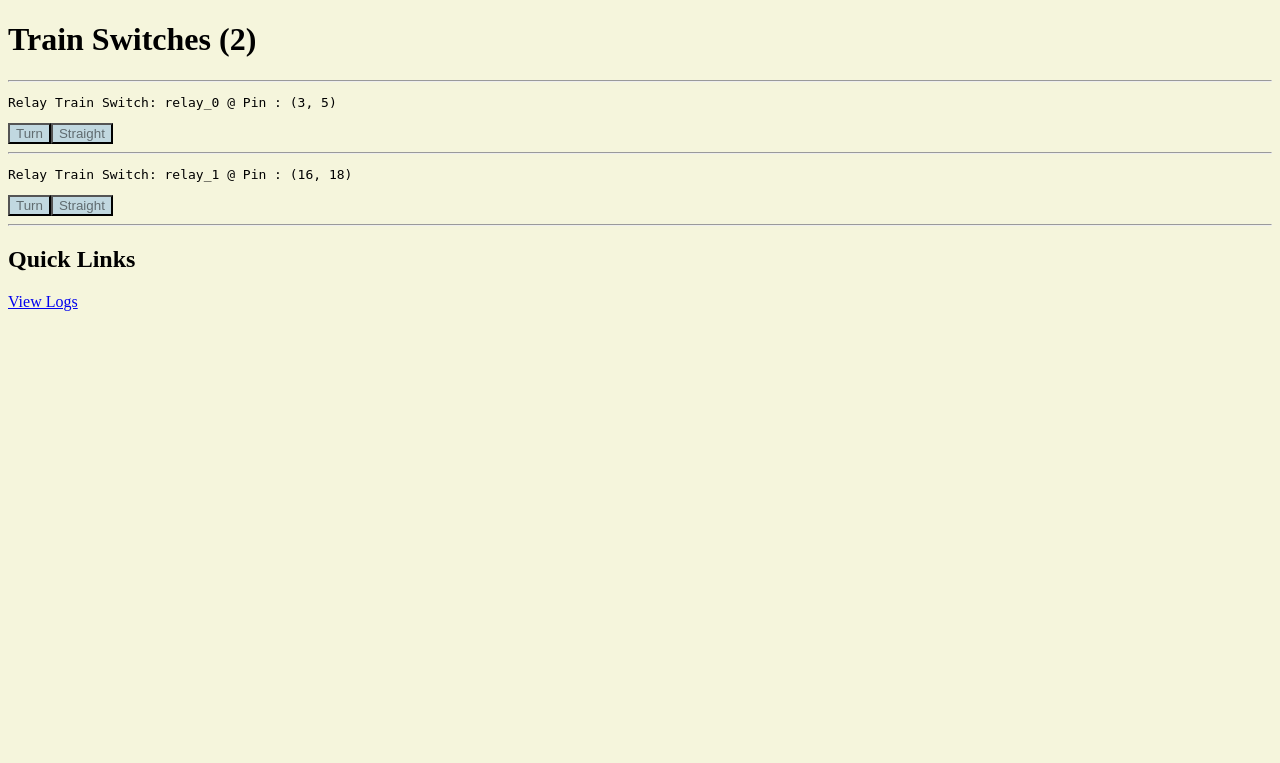
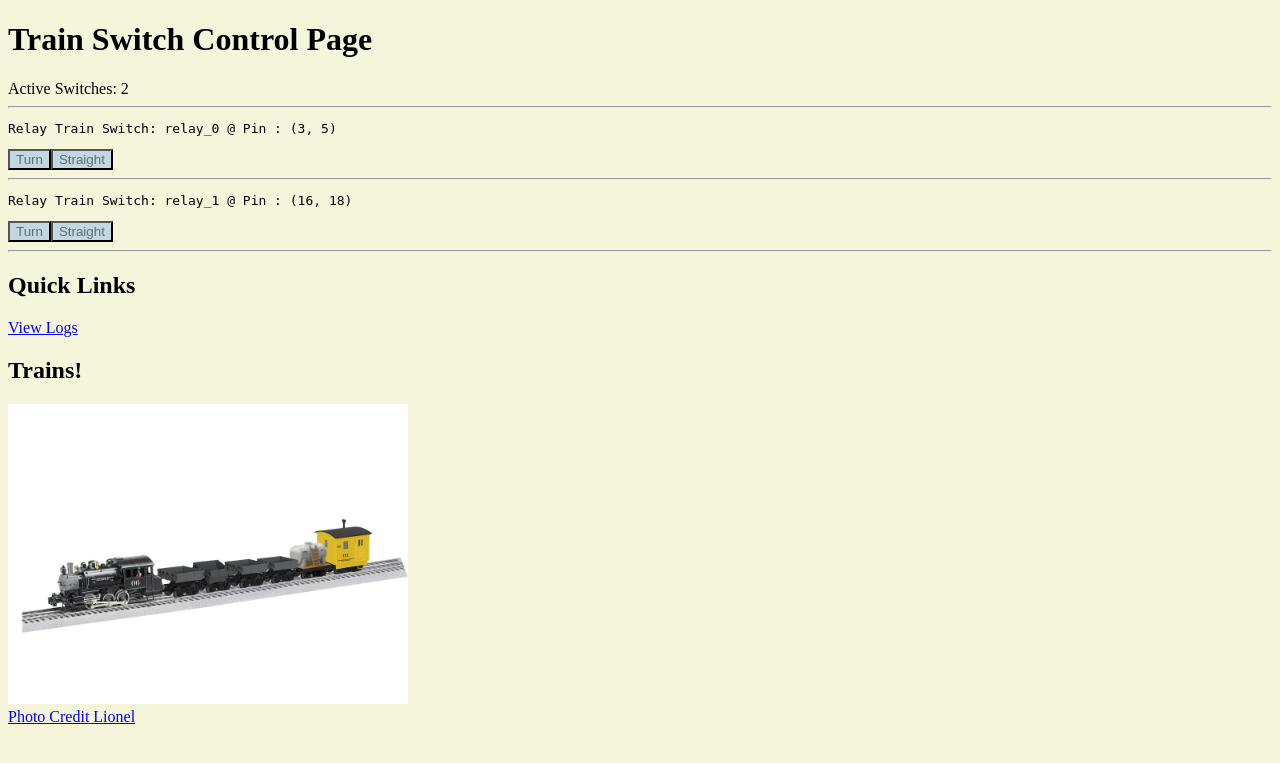
Before and after one commit to jakee417/Pi-Train-Switching, a Flask app: page / in a window 1280 px wide. Shown: the top 763 px of the page. Run offline with Flask 2, Linux system fonts and the light colour scheme; parts of the project's set-up code (start-up, migrations or seed data) failed here and were passed over.

Commit message:
update_readme

```diff
--- a/templates/index.html
+++ b/templates/index.html
@@ -11,7 +11,9 @@
 <meta name="viewport" content="width=device-width, initial-scale=1.0">
 
 <body>
-    <h1>Train Switches  ({{ train_switches.__len__() }})</h1>
+
+    <h1>Train Switch Control Page </h1>
+    Active Switches: {{ train_switches.__len__() }}
     <hr />
     <!-- Loop through all switches and display controls -->
     {% for key, value in train_switches.items() %}
@@ -21,5 +23,10 @@
     <h2>Quick Links</h2>
     <a href="{{ url_for('log') }}">View Logs</a>
 
+    <br>
+    <h2>Trains!</h2>
+    <img src="/static/trains.jpeg" alt="trains" width="400" height="300" title="Lionel's Granite Quarry Run">
+    <br>
+    <a href="https://www.lionelstore.com/LionelStore%20Product%20Images/2022010-01.jpg">Photo Credit Lionel</a>
 </body>
 </html>
--- a/templates/log.html
+++ b/templates/log.html
@@ -9,7 +9,7 @@
 <meta name="viewport" content="width=device-width, initial-scale=1.0">
 
 <body>
-    <h1>Logging File</h1>
+    <h1>Logging Page</h1>
     <br/>
     <textarea id="log" name="log" rows="25" cols="125" readonly="True">
         {{ log }}
```
Also changed, not shown: README.md, static/diagram.jpg (added), static/trains.jpeg (added), 2 other files.
